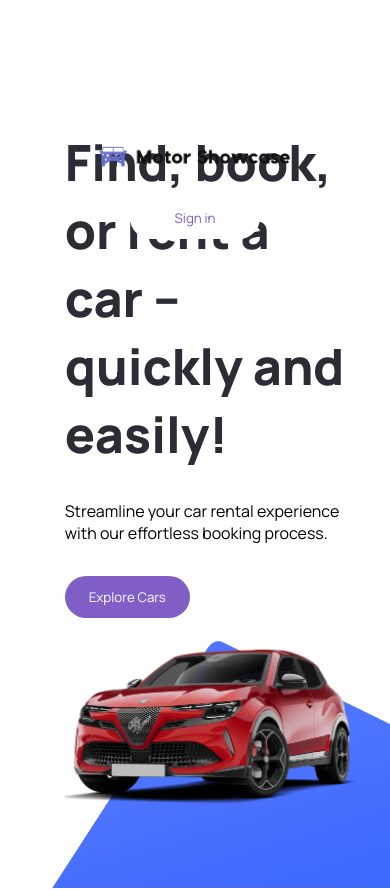
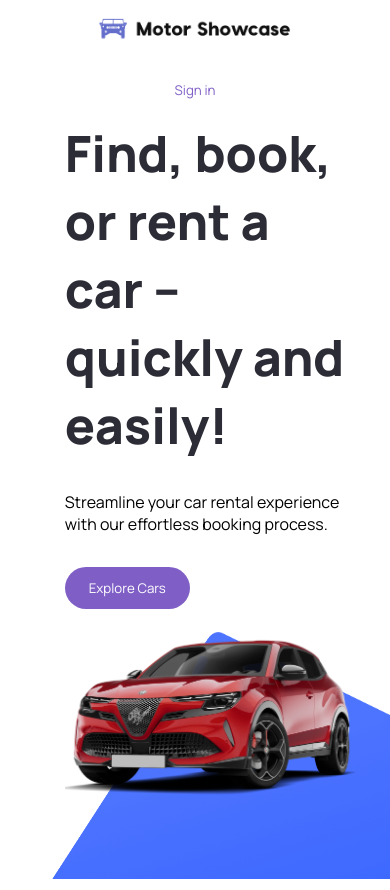
Before and after one commit to ahmedjk34/motor-showcase, a Next.js app: page / in a window 390 px wide. Shown: the top 890 px of the page. Built offline with nearby package versions, Linux system fonts and the light colour scheme.

Commit message:
Fixed bugs with the Nav at smaller screen sizes

```diff
--- a/src/components/Nav/nav.module.scss
+++ b/src/components/Nav/nav.module.scss
@@ -1,7 +1,7 @@
 @use "../../styles/variables/variables" as v;
 
 .nav {
-  position: absolute;
+  position: relative;
   z-index: 10;
   display: flex;
   justify-content: space-between;
@@ -29,7 +29,6 @@
     flex-direction: column;
     align-items: center;
     padding: 0.5rem;
-
     gap: 1rem;
   }
 }
--- a/src/styles/pages/home-page.module.scss
+++ b/src/styles/pages/home-page.module.scss
@@ -10,7 +10,6 @@
     margin: 0 auto;
     padding: 0 2rem;
     min-height: 90dvh;
-    margin-top: 4rem;
     overflow-x: hidden;
     .heroInfo {
       display: flex;
@@ -156,10 +155,4 @@
       font-size: 72px;
     }
   }
-
-  @media (max-width: 400px) {
-    .hero {
-      margin-top: 8rem;
-    }
-  }
 }
```
